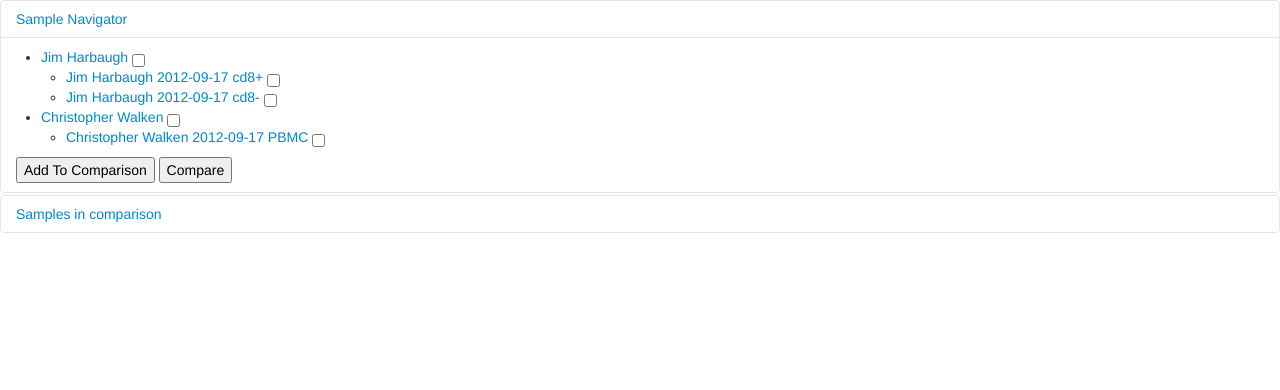
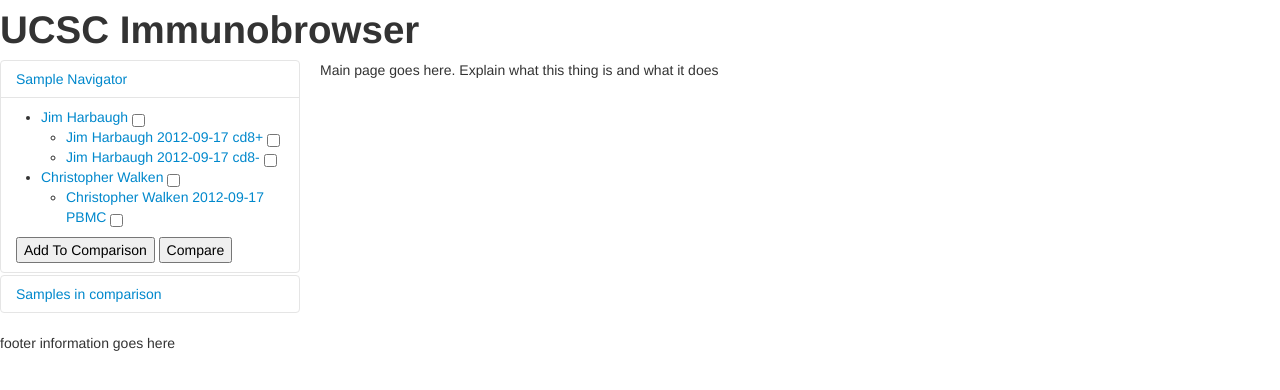
Before and after one commit to hyjkim/immunobrowser, a Django app: page /dashboard in a window 1280 px wide. Shown: the top 390 px of the page. Run offline with Django 3.2, Linux system fonts and the light colour scheme; data comes from the database, SQL or seed files in the repository; parts of the project's set-up code (start-up, migrations or seed data) failed here and were passed over; some libraries are stand-ins or nearby versions.

Commit message:
Added basic layout to the dashboard

```diff
--- a/dashboard/templates/explorer.html
+++ b/dashboard/templates/explorer.html
@@ -4,6 +4,9 @@
 {% endblock %}
 {% block content %}
 
+
+<div class="row">
+  <div class="span4">
     <div class="accordion" id="accordion2">
       <div class="accordion-group">
         <div class="accordion-heading">
@@ -50,11 +53,13 @@
         </div>
       </div>
     </div>
+  </div>
 
 
 
-
-<div id="main">
+  <div id="main" class="span8">
+    Main page goes here. Explain what this thing is and what it does
+  </div>
 </div>
 
 {% endblock %}
--- a/static/templates/base.html
+++ b/static/templates/base.html
@@ -27,7 +27,13 @@
 
   <body>
     <div id="header">
-      {% block header %}{% endblock %}
+      {% block header %}
+      <div class="row">
+        <div class="span12">
+          <h1>UCSC Immunobrowser</h1>
+        </div>
+      </div>
+      {% endblock %}
     </div>
 
     <div id="content">
@@ -35,7 +41,14 @@
     </div>
 
     <div id="footer">
-      {% block footer %}{% endblock %}
+      {% block footer %}
+       <div class="row">
+        <div class="span12">
+          footer information goes here
+        </div>
+      </div>
+
+      {% endblock %}
     </div>
     {% block site_js %}
     {% endblock %}
```
Lines whose indentation alone changed are shown as unchanged.
